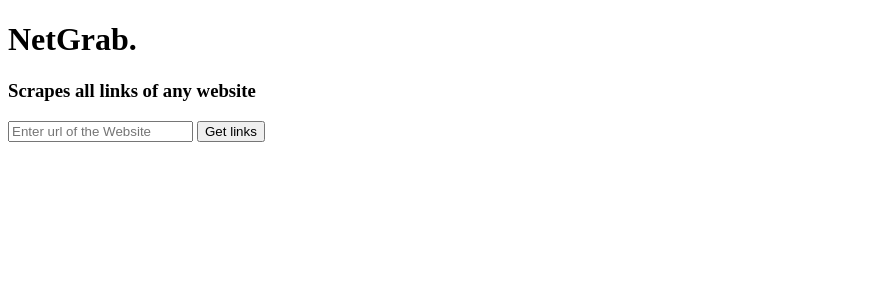
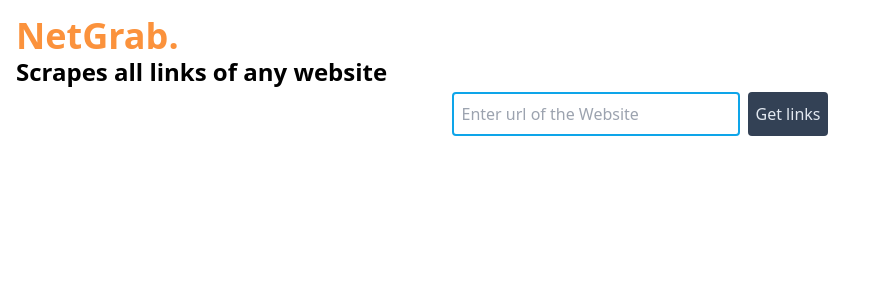
Before and after one commit to chriswilder3/netgrab, a Django app: template scraper/templates/index.html in a window 1280 px wide. Shown: the top 300 px of the page, without its empty margins (0-883 px from the left). Run offline with Django 5.2, Linux system fonts and the light colour scheme; the template is opened without the code that fills it, so the values that code supplies are empty; some libraries are stand-ins or nearby versions.

Commit message:
added input form and styled the page

```diff
--- a/netgrab/urls.py
+++ b/netgrab/urls.py
@@ -15,8 +15,9 @@
     2. Add a URL to urlpatterns:  path('blog/', include('blog.urls'))
 """
 from django.contrib import admin
-from django.urls import path
+from django.urls import path, include
 
 urlpatterns = [
     path('admin/', admin.site.urls),
+    path('', include('scraper.urls'))
 ]
--- a/scraper/templates/index.html
+++ b/scraper/templates/index.html
@@ -5,25 +5,28 @@
     <meta http-equiv="X-UA-Compatible" content="IE=edge">
     <meta name="viewport" content="width=device-width, initial-scale=1.0">
     <title>Document</title>
+    <script src="https://cdn.tailwindcss.com"></script>
 </head>
-<body>
-    <h1>
+<body >
+    <div class=" m-4 ">
+        <h1 class="text-4xl font-bold text-orange-400">
             NetGrab.
         </h1>
-    <h3>
+        <h3 class=" text-2xl font-semibold">
             Scrapes all links of any website
         </h3>
-    <form action="">
-        <input type="text" placeholder="Enter url of the Website">
-        <button type="submit"> Get links </button>
+        <form action="" class="*:m-1 flex flex-row mx-auto justify-center" >
+            <input type="text" placeholder="Enter url of the Website"
+                class=" m-3 p-2 border-sky-500 border-2 min-w-72 rounded">
+            <button type="submit" class="p-2 bg-slate-700 text-slate-200 rounded"> Get links </button>
         </form>
         <div class="flex flex-col bg-slate-100 ">
             {% for link in links %}
-            <div class=" border-2 p-3 bg-slate-200">
+                <div class=" border-2 border-slate-700 p-1 ">
                     {{ link }}
                 </div>
             {% endfor %}
         </div>
-
+    </div>
 </body>
 </html>
--- /dev/null
+++ b/scraper/urls.py
@@ -0,0 +1,6 @@
+from django.urls import path
+from . import views
+
+urlpatterns = [
+    path('', views.scrape, name='index')
+]
```
Also changed, not shown: db.sqlite3. Lines whose indentation alone changed are shown as unchanged.
